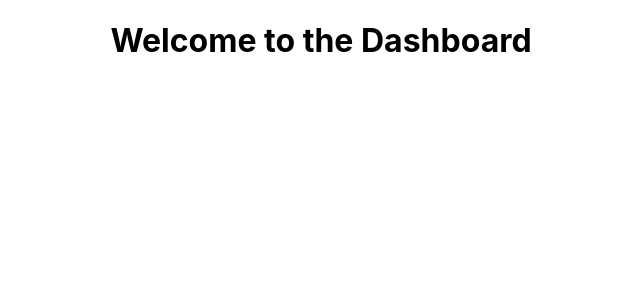
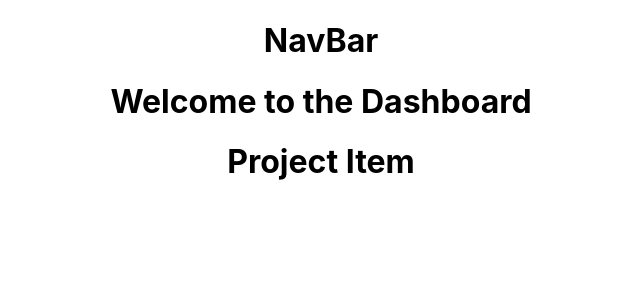
Before and after one commit to mmtembu/PPMTool, a React (Create React App) app in the folder ppmtool-react-client/: page / in a window 1280 px wide. Shown: the top 300 px of the page, without its empty margins (319-959 px from the left). Built offline with nearby package versions, Linux system fonts and the light colour scheme.

Commit message:
Project and header components.

```diff
--- a/ppmtool-react-client/src/App.js
+++ b/ppmtool-react-client/src/App.js
@@ -1,9 +1,11 @@
 import './App.css';
 import Dashboard from './component/Dashboard';
+import Header from './component/Layout/Header';
 
 function App() {
   return (
     <div className="App">
+    <Header/>
     <Dashboard/>
     </div>
   );
--- a/ppmtool-react-client/src/component/Dashboard.js
+++ b/ppmtool-react-client/src/component/Dashboard.js
@@ -1,10 +1,12 @@
 import React, { Component } from 'react'
+import ProjectItem from './Project/ProjectItem'
 
 export default class Dashboard extends Component {
     render() {
         return (
             <div>
                 <h1>Welcome to the Dashboard</h1>
+                <ProjectItem/>
             </div>
         )
     }
--- /dev/null
+++ b/ppmtool-react-client/src/component/Layout/Header.js
@@ -0,0 +1,11 @@
+import React, { Component } from 'react'
+
+export default class Header extends Component {
+    render() {
+        return (
+            <div>
+                <h1>NavBar</h1>
+            </div>
+        )
+    }
+}
--- /dev/null
+++ b/ppmtool-react-client/src/component/Project/ProjectItem.js
@@ -0,0 +1,9 @@
+import React, { Component } from 'react'
+
+export default class ProjectItem extends Component {
+    render() {
+        return (
+            <h1>Project Item</h1>
+        )
+    }
+}
```
Also changed, not shown: 1 other file (tests, documents, lock files or other folders).
